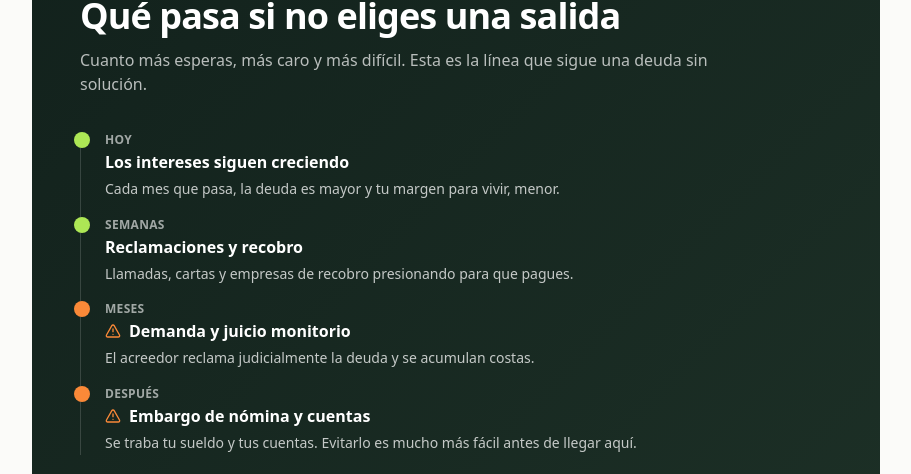
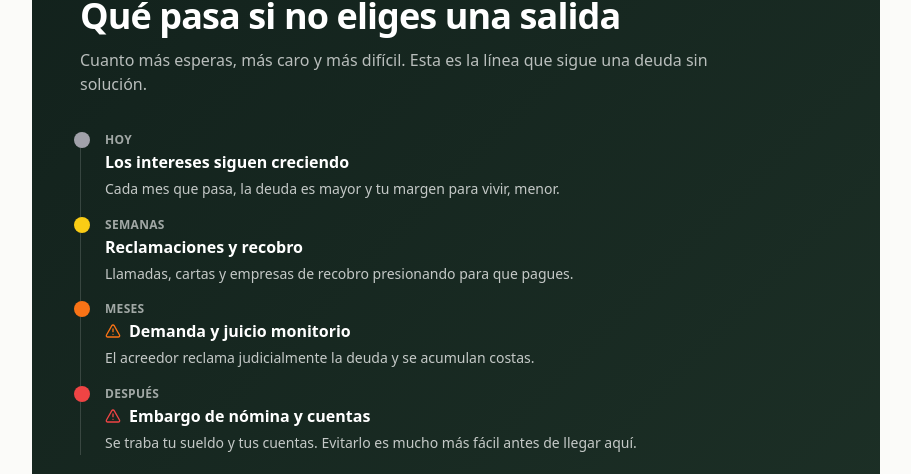
Before and after one commit to Carloslosamac/calma-deudas, a React (Vite) app: page /cancelar-deudas in a window 1280 px wide. Shown: the part 3714-4188 px from the top of the page, without its empty margins (184-1095 px from the left). Built offline with nearby package versions, Linux system fonts and the light colour scheme; the HTML template or start-up script is replaced by a standard one.

Commit message:
Changes
Co-authored-by: Carloslosamac <205789006+Carloslosamac@users.noreply.github.com>

```diff
--- a/src/components/seo/interactive/UrgencyTimeline.tsx
+++ b/src/components/seo/interactive/UrgencyTimeline.tsx
@@ -15,7 +15,16 @@ const UrgencyTimeline = ({ data }: { data: MoneyUrgencyTimeline }) => (
     </div>
 
     <ol className="mt-9 space-y-4 border-l border-primary-foreground/15 pl-6">
-      {data.items.map((it, i) => (
+      {data.items.map((it, i) => {
+        // Escala de severidad: gris → amarillo → naranja → rojo.
+        const dotPalette = ["bg-zinc-400", "bg-yellow-400", "bg-orange-500", "bg-red-500"];
+        const textPalette = ["text-zinc-400", "text-yellow-400", "text-orange-500", "text-red-500"];
+        const last = Math.max(1, data.items.length - 1);
+        const step = Math.round((i / last) * (dotPalette.length - 1));
+        const dotColor = dotPalette[step];
+        const textColor = textPalette[step];
+        const isSevere = step >= 2;
+        return (
         <motion.li
           key={it.title}
           initial={{ opacity: 0, x: -12 }}
@@ -25,21 +34,20 @@ const UrgencyTimeline = ({ data }: { data: MoneyUrgencyTimeline }) => (
           className="relative"
         >
           <span
-            className={`absolute -left-[31px] flex h-4 w-4 items-center justify-center rounded-full ${
-              it.danger ? "bg-orange" : "bg-accent"
-            }`}
+            className={`absolute -left-[31px] flex h-4 w-4 items-center justify-center rounded-full ${dotColor}`}
             aria-hidden
           />
           <p className="text-xs font-semibold uppercase tracking-wide text-primary-foreground/60">
             {it.time}
           </p>
           <p className="mt-0.5 flex items-center gap-2 font-poppins font-semibold text-primary-foreground">
-            {it.danger && <AlertTriangle className="h-4 w-4 text-orange" aria-hidden />}
+            {isSevere && <AlertTriangle className={`h-4 w-4 ${textColor}`} aria-hidden />}
             {it.title}
           </p>
           <p className="mt-1 text-sm leading-relaxed text-primary-foreground/75">{it.text}</p>
         </motion.li>
-      ))}
+        );
+      })}
     </ol>
 
     <div className="mt-9">
```
